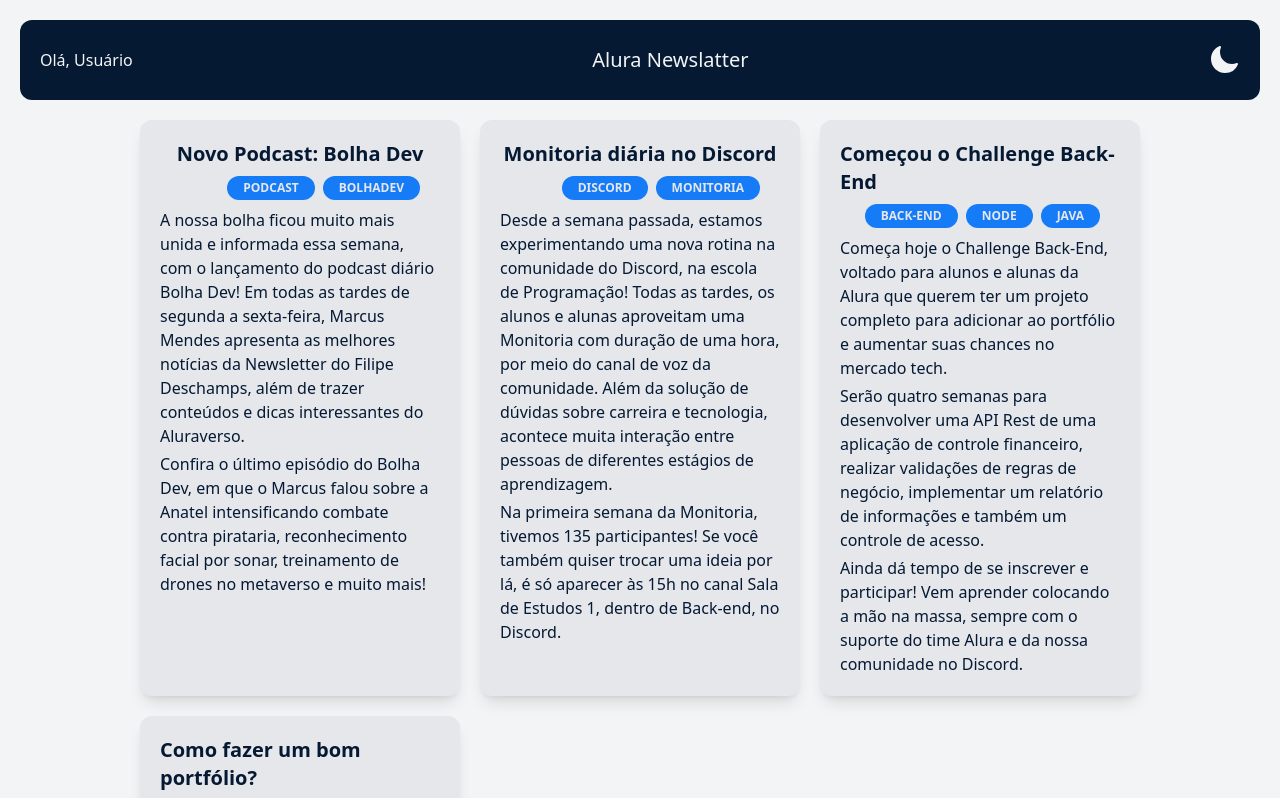
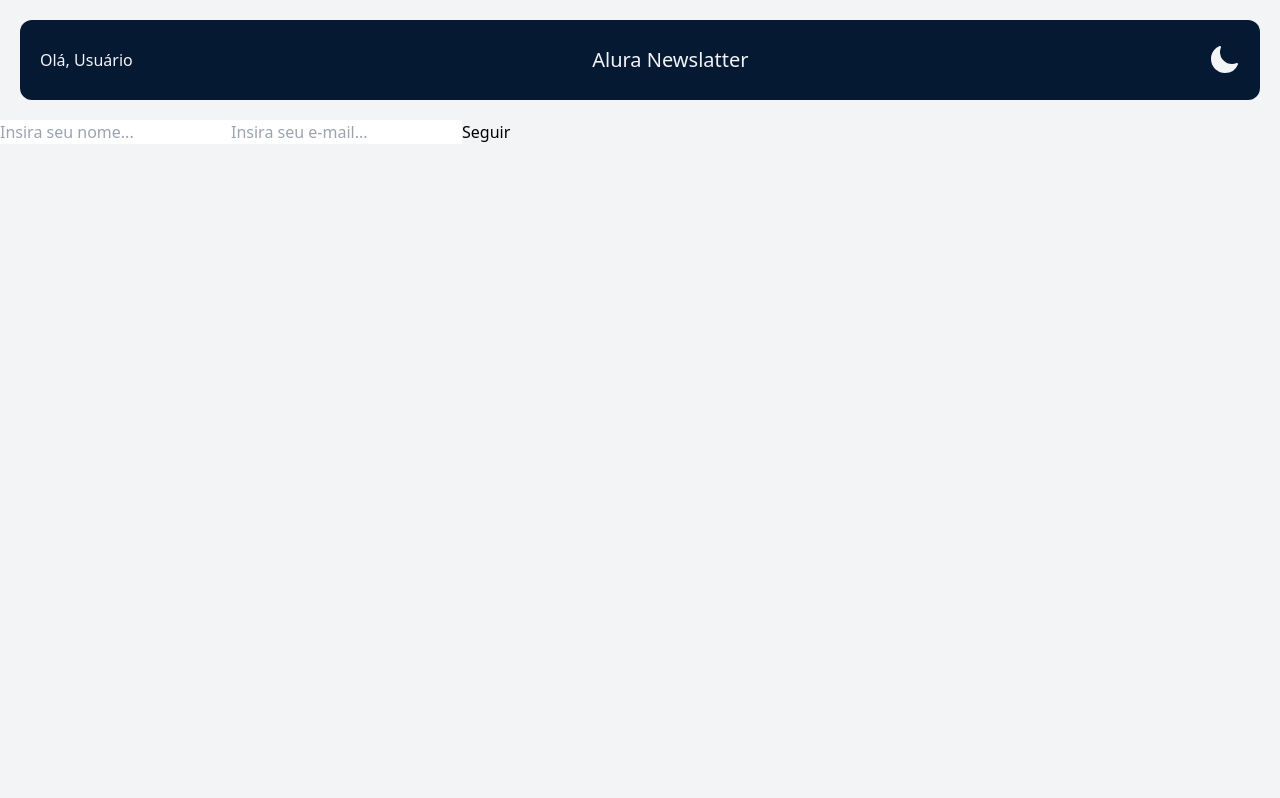
Before and after one commit to JennyLamego2022/newsletter_alura_react, a React (Vite) app: page / in a window 1280 px wide. Shown: the top 798 px of the page. Built offline with nearby package versions, Linux system fonts and the light colour scheme.

Commit message:
feat: Criação de componente Form para cadastro do usuario

```diff
--- a/src/App.jsx
+++ b/src/App.jsx
@@ -1,11 +1,17 @@
+import { useState } from "react"
+
 import ArticleList from "./components/ArticleList/ArticleList"
 import Header from "./components/Header/Header"
+import Form from "./components/Form/Form"
 
 const App = () => {
+  const [user, setUser] = useState()
+  const hasUser  = Boolean(user)
   return (
   <>
-    <Header/>
-    <ArticleList/>
+    <Header user={user}/>
+    { hasUser && <ArticleList/>}
+    { hasUser || <Form onSubmit={setUser}/>}
   </>
   )
 }
--- /dev/null
+++ b/src/components/Form/Form.jsx
@@ -0,0 +1,22 @@
+import PropTypes from 'prop-types';
+
+const Form = ({ onSubmit }) => {
+    const safeSubmit = event => {
+        event.preventDefault()
+        event.stopPropagation()
+        const name = event.target[0].value
+        const email = event.target[1].value
+        onSubmit({name, email})
+    }
+    return <form onSubmit={safeSubmit}>
+        <input type="text" placeholder="Insira seu nome..." />
+        <input type="email" placeholder="Insira seu e-mail..." />
+        <button type="submit">Seguir</button>
+    </form>
+}
+
+Form.propTypes = {
+    onSubmit: PropTypes.func.isRequired,
+  };
+
+export default Form
--- a/src/components/Header/Header.jsx
+++ b/src/components/Header/Header.jsx
@@ -1,11 +1,18 @@
 import ToggleTheme from '../ToggleTheme/ToggleTheme'
+import PropTypes from 'prop-types';
 
-const Header = () => {
+const Header = ({ user }) => {
     return <div className="flex h-20 bg-alura-200 dark:bg-dark-200 justify-between items-center px-5 sm:rounded-xl sm:m-5">
-        <span className="text-gray-100">Olá, Usuário</span>
+        <span className="text-gray-100">Olá, {user?.name||'Usuário'}</span>
         <h1 className=" text-gray-100 text-xl">Alura Newslatter</h1>
         <ToggleTheme/>
     </div>
 }
 
+Header.propTypes = {
+    user:PropTypes.shape({
+        name: PropTypes.string,
+    }),
+};
+
 export default Header
```
